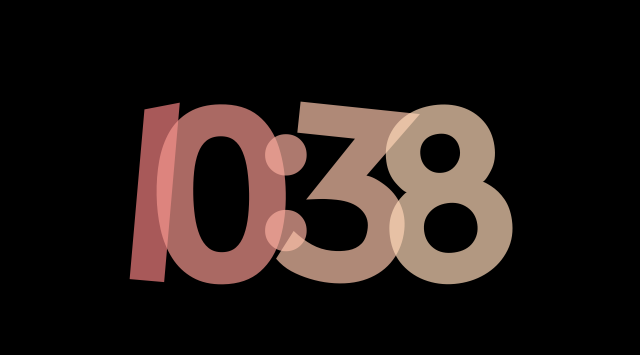
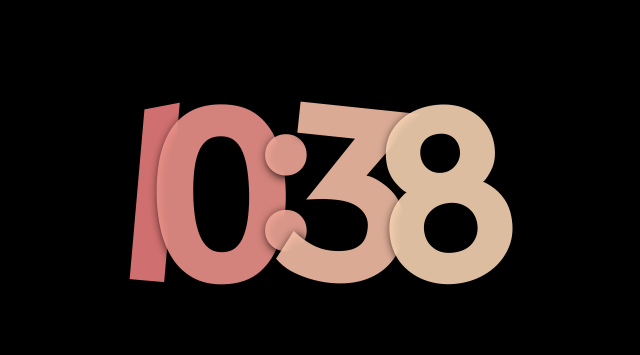
Before and after one commit to DerDawo/StandByScreen, a plain HTML site: page index.html in a window 1280 px wide. Shown: the part 211-566 px from the top of the page, without its empty margins (329-969 px from the left). Drawn offline with Linux system fonts and the light colour scheme.

Commit message:
palette and style update

```diff
--- a/script.js
+++ b/script.js
@@ -10,11 +10,11 @@ const modern_minutes_tens = $id("modern").getElementsByClassName("time")[3]
 const modern_minutes_ones = $id("modern").getElementsByClassName("time")[4]
 
 const color_palette = [
-    ["#cc5803b2", "#e2711db2", "#ff9505b2", "#ffb627b2", "#ffc971b2"],
-    ["#ffd6ffb2", "#e7c6ffb2", "#c8b6ffb2", "#b8c0ffb2", "#bbd0ffb2"],
-    ["#f08080b2", "#f4978eb2", "#f8ad9db2", "#fbc4abb2", "#ffdab9b2"],
-    ["#cad2c5b2", "#84a98cb2", "#52796fb2", "#354f52b2", "#2f3e46b2"],
-    ["#03045eb2", "#0077b6b2", "#00b4d8b2", "#90e0efb2", "#caf0f8b2"]
+    ["#cc5803dd", "#e2711ddd", "#ff9505dd", "#ffb627dd", "#ffc971dd"], //orange
+    ["#ffd6ffdd", "#e7c6ffdd", "#c8b6ffdd", "#b8c0ffdd", "#bbd0ffdd"], //purple
+    ["#f08080dd", "#f4978edd", "#f8ad9ddd", "#fbc4abdd", "#ffdab9dd"], //coral
+    ["#d8f3dcdd", "#b7e4c7dd", "#95d5b2dd", "#74c69ddd", "#52b788dd"], //green
+    ["#d7e3fcdd", "#ccdbfddd", "#c1d3fedd", "#b6ccfedd", "#abc4ffdd"]  //blue
 ]
 
 function $className(className){
--- a/styles.css
+++ b/styles.css
@@ -26,10 +26,11 @@ html, body{
 #playful>.time-wrapper>.time{
     margin: -1.5rem;
     padding: 0;
-    font-family: 'Alata';
+    font-family: 'Alata', 'Arial', sans-serif;
     font-weight: bold;
     font-size: clamp(14rem, 16rem, 100px);
     transition: 1s;
+    text-shadow: #000000 2px 2px 10px;
 }
 
 #playful>.time-wrapper>.dots{
```
